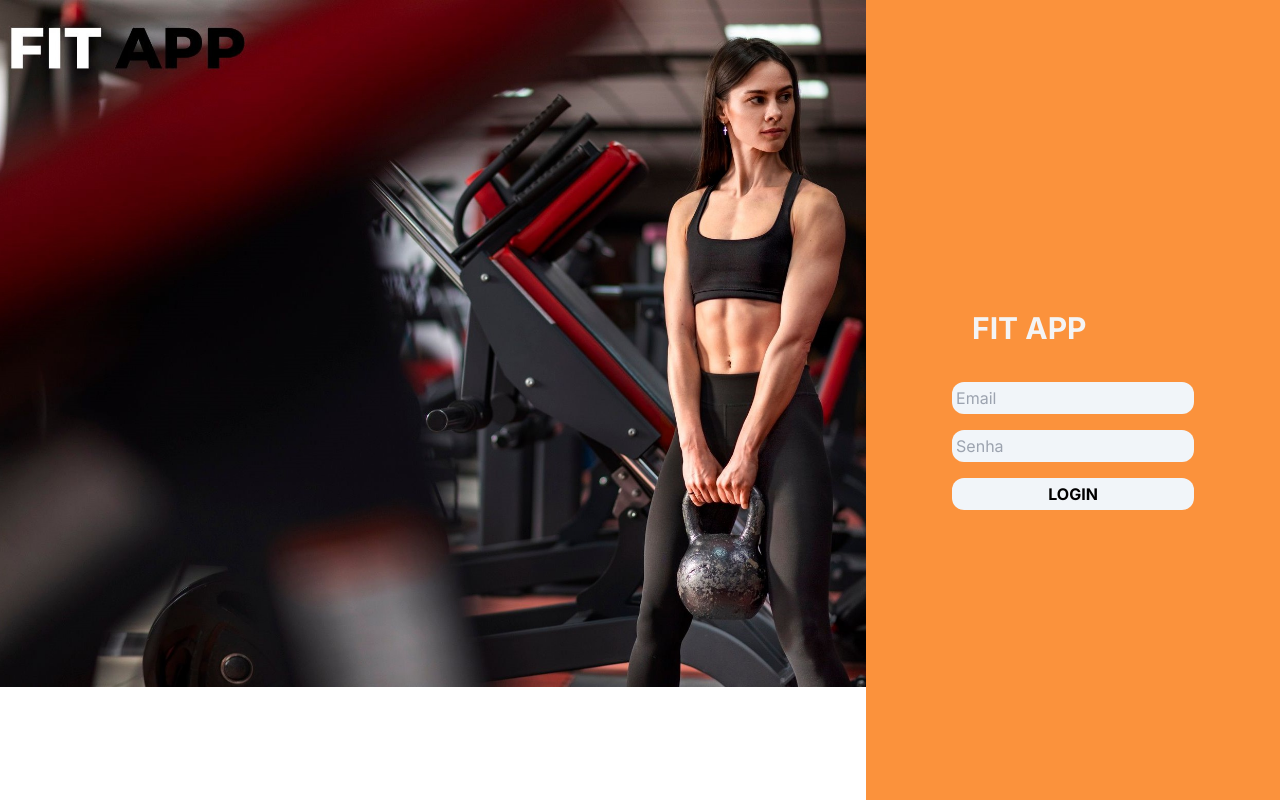
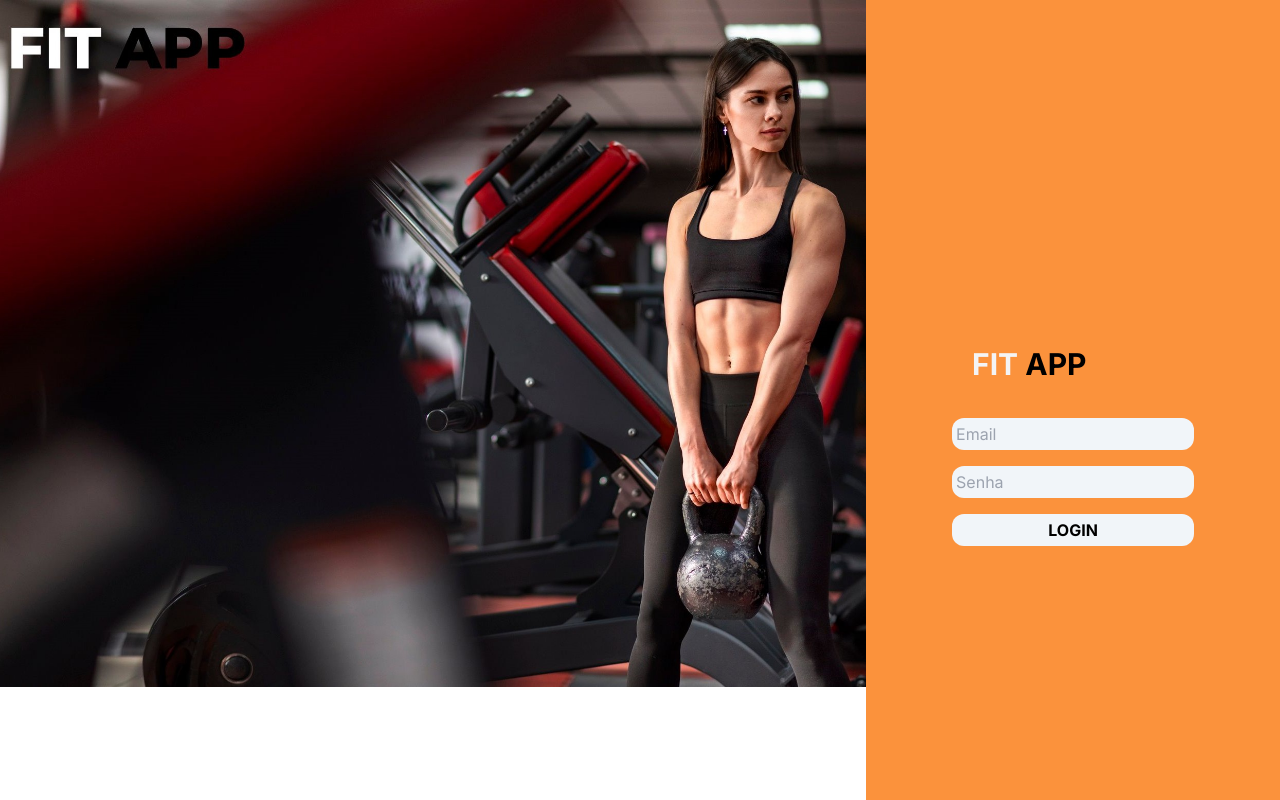
Before and after one commit to GuterresThomas/fit-app-front, a Next.js app: page / in a window 1280 px wide. Built offline with nearby package versions, Linux system fonts and the light colour scheme.

Commit message:
homepage css

```diff
--- a/src/components/homePage.tsx
+++ b/src/components/homePage.tsx
@@ -55,10 +55,10 @@ export default function Home() {
         <div className="md:h-screen md:overflow-hidden md:w-[900px] md:mr-0">
           <img className=" w-min" src="/banner.jpeg"/>
         </div>
-        <div className="md:flex md:justify-center h-96 md:w-[430px] md:h-screen bg-orange-400 ">
+        <div className="md:flex md:justify-center h-screen md:w-[430px] md:h-screen bg-orange-400 ">
 
             <div className="flex flex-col justify-center p-2">
-                <h1 className="text-3xl w-40 font-bold text-zinc-100 p-5 m-2">FIT APP</h1>
+                <h1 className="text-3xl w-40 font-bold text-zinc-100 p-5 m-2 mt-20">FIT <span className="text-black">APP</span></h1>
                 <input
                 className="m-2 bg-slate-100 rounded-xl p-1 hover:bg-slate-200"
                 type="email"
--- a/src/components/navbar.tsx
+++ b/src/components/navbar.tsx
@@ -27,7 +27,7 @@ export default function Navbar() {
       <div className="items-center px-4 max-w-screen-xl mx-auto md:flex md:px-8">
         <div className="flex items-center justify-between py-3 md:py-5 md:block">
           <Link href="/userpage">
-            <h1 className="text-3xl font-bold text-zinc-100">Fit App</h1>
+            <h1 className="text-3xl font-bold text-zinc-100">FIT <span className="text-black">APP</span></h1>
           </Link>
           <div className="md:hidden">
             <button
```
